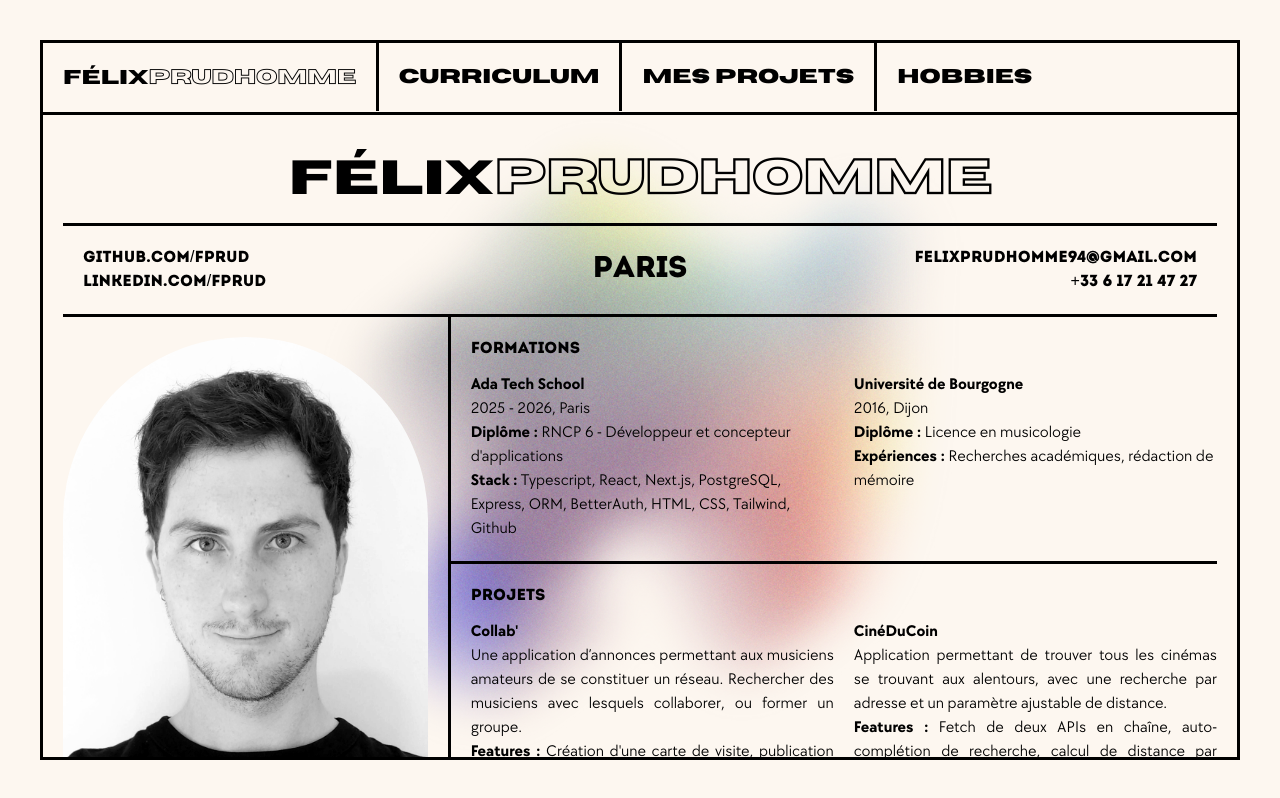
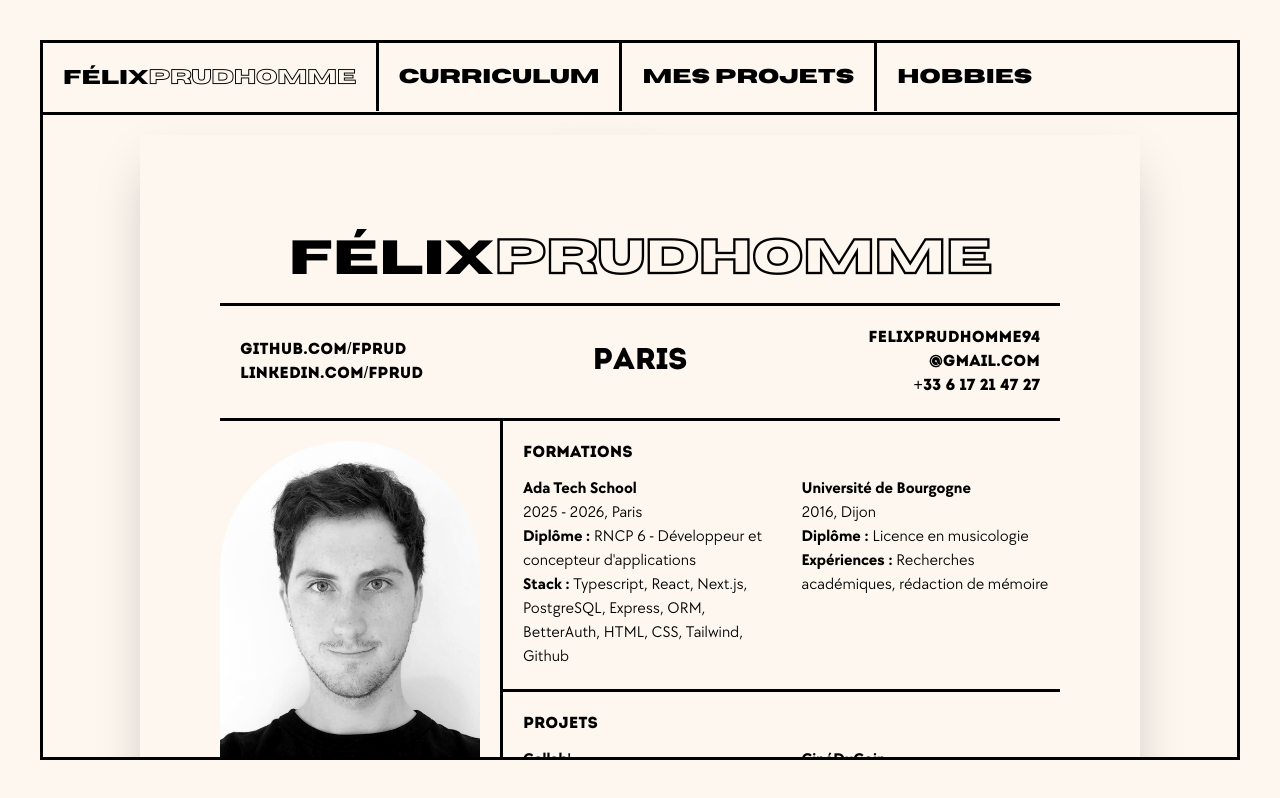
Before and after one commit to FPrud/portfolio, a Next.js app: page /curriculum in a window 1280 px wide. Built offline with nearby package versions, Linux system fonts and the light colour scheme.

Commit message:
update: CV page

```diff
--- a/app/curriculum/page.tsx
+++ b/app/curriculum/page.tsx
@@ -2,11 +2,12 @@ import Link from "next/link";
 
 export default function curriculumPage() {
   return (
-    <main id="page entière" className="flex flex-1 flex-col p-5 bg-blob overflow-y-auto">
-      <div id="CV" className="flex flex-col">
+    <main id="page entière" className="flex flex-1 flex-col p-5 bg-blob overflow-auto items-center">
+
+      <div id="CV" className="flex flex-col w-250 aspect-[1/1.414] bg-(--color-background) p-20 shadow-2xl">
 
         <div id="title" className="flex flex-wrap justify-center border-b-3">
-          <h1 className="flex flex-wrap text-5xl break-all p-5">
+          <h1 className="flex flex-wrap justify-center text-5xl break-all p-5">
             <span className="Horizon">Félix</span>
             <span className="HorizonOutlined font-black">Prudhomme</span>
           </h1>
@@ -44,7 +45,7 @@ export default function curriculumPage() {
               </div>
               <div id="jobSearch" className="pb-3 text-justify">
                 <p className="Intro">
-                  Développeur fullstack en recherche d’alternance : 4j/semaine pendant 12 mois, à partir de mai 2026.
+                  Développeur fullstack en recherche d’alter-<span>nance</span>  : 4j par semaine pendant 12 mois, à partir de mai 2026.
                 </p>
               </div>
               <div id="shortBio" className="text-justify">
@@ -55,14 +56,14 @@ export default function curriculumPage() {
             </div>
 
             <div id="skills" className="pt-5 pr-5 pb-5 border-b-3">
-              <h2 className="Intro pb-3">Compétences développeur</h2>
-              <ul className="Chocolates list-disc list-inside">
+              <h2 className="Intro">Compétences développeur</h2>
+              <ul className="Chocolates list-disc list-inside  pb-3">
                 <li>Typescript, React, Next.js</li>
                 <li>PostgreSQL, Express, ORM, BetterAuth</li>
                 <li>HTML, CSS, Tailwind</li>
                 <li>Github</li>
               </ul>
-              <h2 className="Intro pb-3">Autres compétences</h2>
+              <h2 className="Intro">Autres compétences</h2>
               <ul className="Chocolates list-disc list-inside">
                 <li>Bureautique Miscrosoft et Google</li>
                 <li>Figma, Canva, Photoshop, After Effects</li>
@@ -93,7 +94,8 @@ export default function curriculumPage() {
               <div id="2-colums" className="flex flex-row gap-5 pb-5">
                 <div id="col-1" className="flex flex-col w-1/2">
                   <h3 className="ChocolatesBold">Ada Tech School</h3>
-                  <p className="Chocolates">2025 - 2026, Paris
+                  <p className="Chocolates">
+                    2025 - 2026, Paris
                     <br /><span className="ChocolatesBold">Diplôme :</span> RNCP 6 - Développeur et concepteur d'applications
                     <br /><span className="ChocolatesBold">Stack :</span>  Typescript, React, Next.js, PostgreSQL, Express, ORM, BetterAuth, HTML, CSS, Tailwind, Github
                   </p>
@@ -101,7 +103,8 @@ export default function curriculumPage() {
 
                 <div id="col-2" className="flex flex-col w-1/2">
                   <h3 className="ChocolatesBold">Université de Bourgogne</h3>
-                  <p className="Chocolates">2016, Dijon
+                  <p className="Chocolates">
+                    2016, Dijon
                     <br /><span className="ChocolatesBold">Diplôme :</span> Licence en musicologie
                     <br /><span className="ChocolatesBold">Expériences :</span> Recherches académiques, rédaction de mémoire
                   </p>
@@ -118,7 +121,8 @@ export default function curriculumPage() {
                 <div id="col-1" className="flex flex-col w-1/2">
                   <Link href="https://cineducoinadatechschool.vercel.app/" target="_blank"><h3 className="ChocolatesBold">Collab'</h3></Link>
                   <p className="Chocolates text-justify">
-                    Une application d’annonces permettant aux musiciens amateurs de se constituer un réseau. Rechercher des musiciens avec lesquels collaborer, ou former un groupe.
+                    Paris, 2026
+                    <br />Une application d’annonces permettant aux musiciens amateurs de se constituer un réseau. Rechercher des musiciens avec lesquels collaborer, ou former un groupe.
                     <br /><span className="ChocolatesBold">Features :</span> Création d'une carte de visite, publication d’annonces et de commentaires, recherche par mots-clés, panneaux d’admins.
                     <br /><span className="ChocolatesBold">Stack :</span> Typescript, Next.js, ORM, Neon, BetterAuth, Tailwind
                     <br /><Link href="https://github.com/FPrud/collab-1.0" target="_blank" className="ChocolatesBold">Voir le projet sur Github</Link>
@@ -129,7 +133,8 @@ export default function curriculumPage() {
                 <div id="col-2" className="flex flex-col w-1/2">
                   <Link href="https://cineducoinadatechschool.vercel.app/" target="_blank"><h3 className="ChocolatesBold">CinéDuCoin</h3></Link>
                   <p className="Chocolates text-justify">
-                    Application permettant de trouver tous les cinémas se trouvant aux alentours, avec une recherche par adresse et un paramètre ajustable de distance.
+                    Paris, 2025
+                    <br />Application permettant de trouver tous les cinémas se trouvant aux alentours, avec une recherche par adresse et un paramètre ajustable de distance.
                     <br /><span className="ChocolatesBold">Features :</span> Fetch de deux APIs en chaîne, auto-complétion de recherche, calcul de distance par coordonnées géoloc.
                     <br /><span className="ChocolatesBold">Stack :</span> HTML, CSS, Javascript
                     <br /><Link href="https://github.com/FPrud/collab-1.0" target="_blank" className="ChocolatesBold">Voir le projet sur Github</Link>
```
